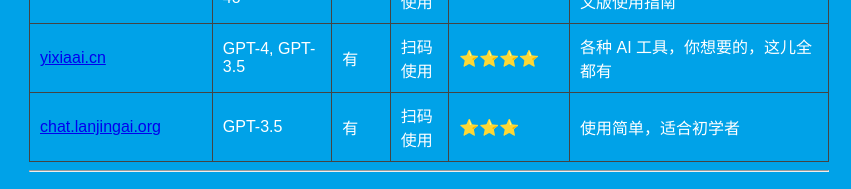
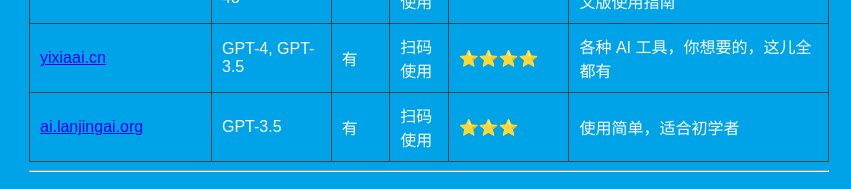
Before and after one commit to ChatGPT-Chinese-web/ChatGPT-CN-Guide, a plain HTML site: page index.html in a window 1280 px wide. Shown: the part 2078-2267 px from the top of the page, 211-1062 px from the left. Drawn offline with Linux system fonts and the light colour scheme.

Commit message:
Update index.html

```diff
--- a/index.html
+++ b/index.html
@@ -262,7 +262,7 @@
                 <td>各种 AI 工具，你想要的，这儿全都有</td>
             </tr>
             <tr>
-                <td><a href="https://chat.lanjingai.org" target="_blank">chat.lanjingai.org</a></td>
+                <td><a href="https://ai.lanjingai.org" target="_blank">ai.lanjingai.org</a></td>
                 <td>GPT-3.5</td>
                 <td>有</td>
                 <td>扫码使用</td>
```
